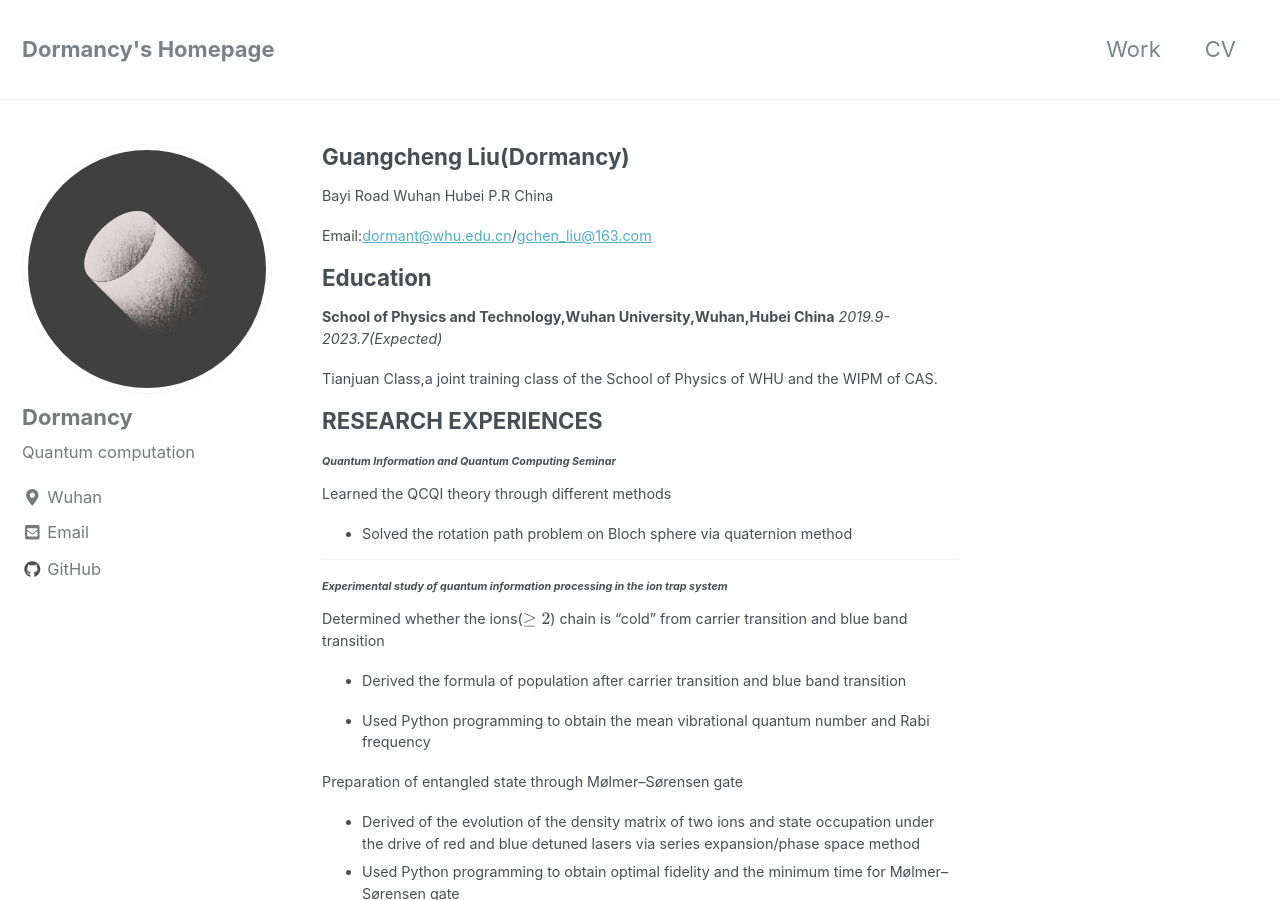
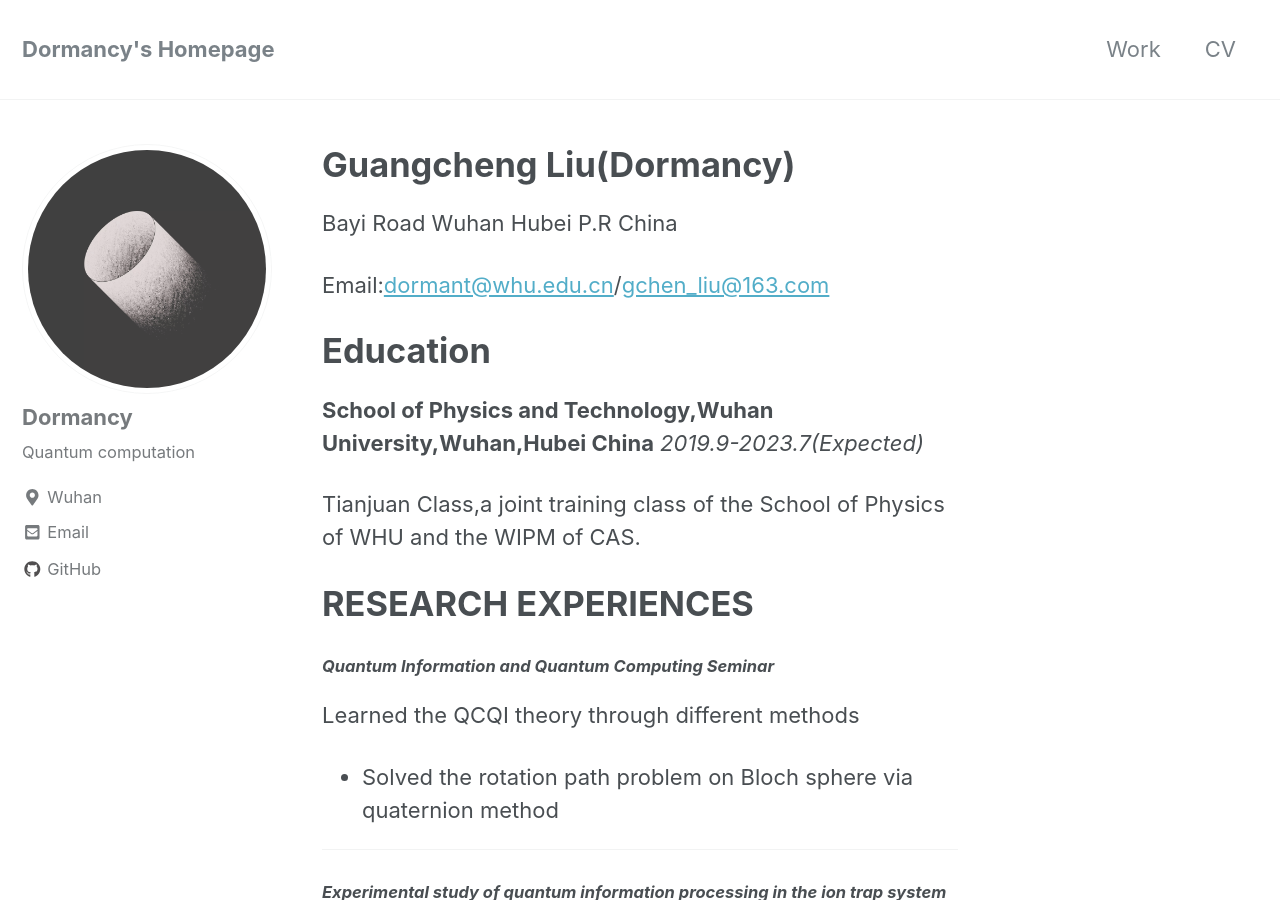
Before and after one commit to ElonDormancy/Homepage, a Jekyll site: the page built from _pages/cv.md, in a window 1280 px wide and 900 px high. Built offline with Jekyll 4.4.1, drawn with Linux system fonts in a browser that asks for light colours; nearby versions of some CDN libraries; formulas are drawn with MathJax 3.

Commit message:
Change the CV font

```diff
--- a/assets/css/main.scss
+++ b/assets/css/main.scss
@@ -29,5 +29,5 @@
 }
 
 .cv_font {
-  font-size: .65em;
+  font-size: 1em;
 }
```
Also changed, not shown: _pages/about.md (+3 -1 lines).
